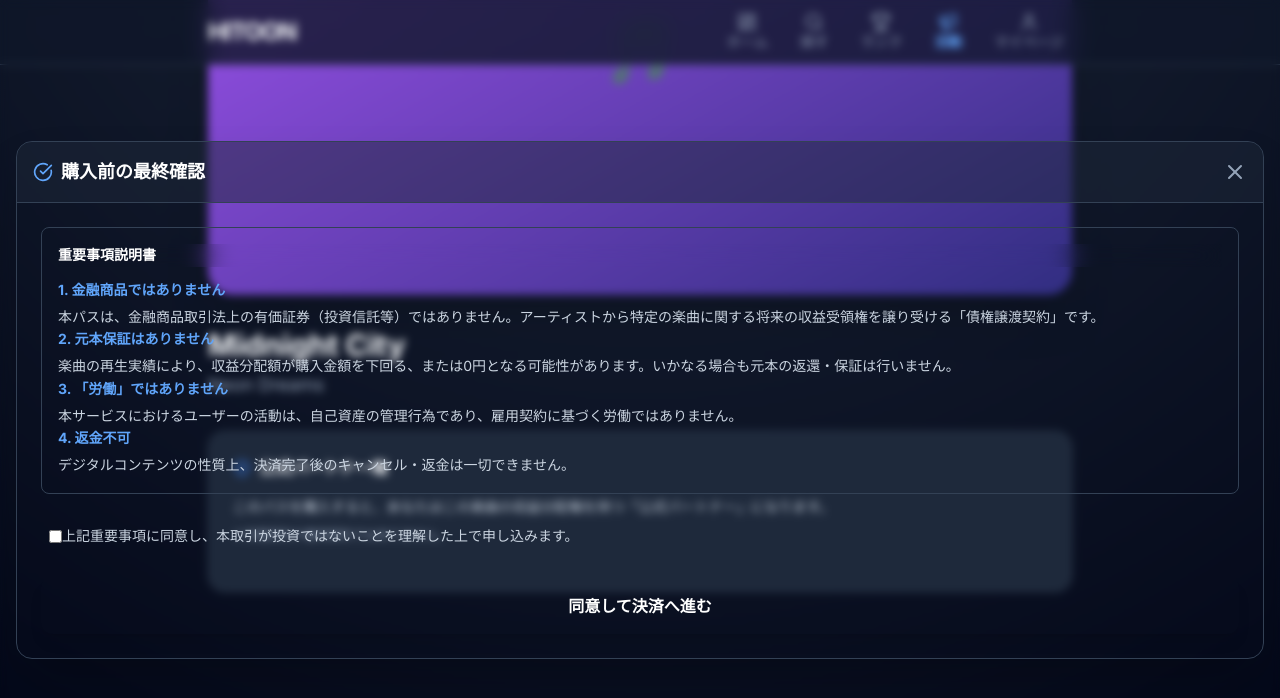
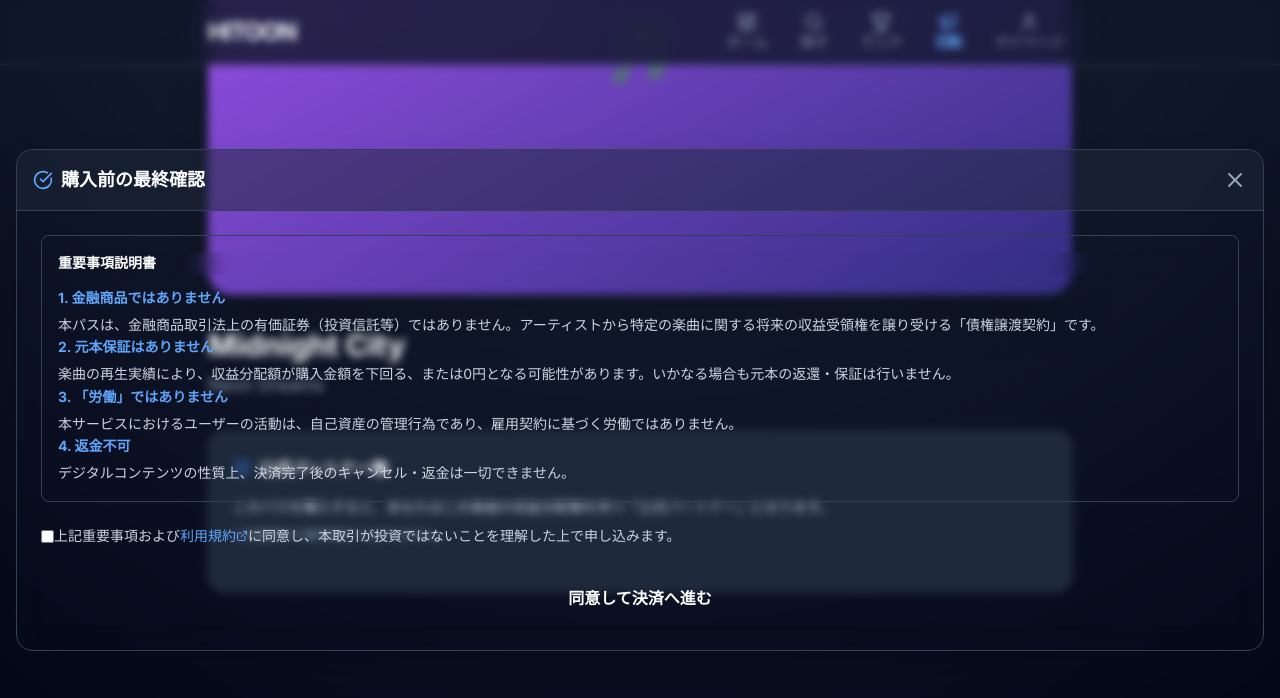
Before and after one commit to kide0618-code/hitoon-web, a Next.js app: page /songs/1 in a window 1280 px wide. Both pictures are taken after a click on the button "公式パートナーパスを購入 (¥1,000)". Shown: the part 307-1005 px from the top of the page. Built offline with nearby package versions, Linux system fonts and the light colour scheme.

Commit message:
利用規約へのリンクを追加

```diff
--- a/components/PurchaseAgreement.tsx
+++ b/components/PurchaseAgreement.tsx
@@ -1,21 +1,18 @@
 "use client";
 
 import { useState } from "react";
-import { Wallet, X, CheckCircle } from "lucide-react";
+import Link from "next/link"; // 👈 これを追加
+import { Wallet, X, CheckCircle, ExternalLink } from "lucide-react";
 
 export default function PurchaseAgreement() {
-  // モーダルを開いているかどうかの状態
   const [isOpen, setIsOpen] = useState(false);
-  // 同意チェックの状態
   const [isAgreed, setIsAgreed] = useState(false);
 
   const handlePurchase = async () => {
-    // 決済処理（デモ）
     alert("Stripe決済画面へ遷移します（機能実装待ち）");
-    setIsOpen(false); // 処理後に閉じる
+    setIsOpen(false);
   };
 
-  // ▼ 初期状態：ただの購入ボタンを表示
   if (!isOpen) {
     return (
       <button
@@ -27,19 +24,15 @@ export default function PurchaseAgreement() {
     );
   }
 
-  // ▼ ボタンが押されたら：画面全体を覆うモーダルを表示
   return (
     <div className="fixed inset-0 z-50 flex items-center justify-center p-4">
-      {/* 背景の黒いフィルター（クリックで閉じる） */}
       <div
         className="absolute inset-0 bg-black/80 backdrop-blur-sm transition-opacity"
         onClick={() => setIsOpen(false)}
       ></div>
 
-      {/* モーダル本体 */}
       <div className="relative w-full max-w-md bg-slate-900 rounded-2xl shadow-2xl border border-slate-700 overflow-hidden animate-in fade-in zoom-in duration-200">
 
-        {/* ヘッダー */}
         <div className="flex items-center justify-between p-4 border-b border-slate-700 bg-slate-800/50">
           <h3 className="text-lg font-bold text-white flex items-center gap-2">
             <CheckCircle size={20} className="text-blue-400"/> 購入前の最終確認
@@ -53,7 +46,6 @@ export default function PurchaseAgreement() {
         </div>
 
         <div className="p-6">
-          {/* 規約スクロールエリア */}
           <div className="h-48 overflow-y-scroll bg-black/30 p-4 rounded-lg border border-slate-700 text-sm text-slate-300 mb-6 leading-relaxed shadow-inner">
             <h4 className="font-bold text-white mb-3 sticky top-0 bg-slate-900/0 backdrop-blur-md">
               重要事項説明書
@@ -79,25 +71,32 @@ export default function PurchaseAgreement() {
             </div>
           </div>
 
-          {/* チェックボックス */}
-          <div
-            className="flex items-start mb-6 group cursor-pointer p-2 rounded hover:bg-white/5 transition"
-            onClick={() => setIsAgreed(!isAgreed)}
-          >
+          {/* ▼ 修正箇所: ここにリンクを追加しました */}
+          <div className="flex items-start mb-6">
             <div className="flex items-center h-5 mt-1">
               <input
+                id="agreement-checkbox" // ラベルと紐づけるID
                 type="checkbox"
                 checked={isAgreed}
-                readOnly
+                onChange={() => setIsAgreed(!isAgreed)}
                 className="w-5 h-5 border-slate-600 rounded bg-slate-800 text-blue-600 focus:ring-offset-0 cursor-pointer"
               />
             </div>
-            <label className="ml-3 text-sm font-medium text-slate-300 group-hover:text-white cursor-pointer select-none">
-              上記重要事項に同意し、本取引が投資ではないことを理解した上で申し込みます。
+            <label htmlFor="agreement-checkbox" className="ml-3 text-sm font-medium text-slate-300 cursor-pointer select-none">
+              上記重要事項および
+              {/* ▼ リンクをクリックしてもチェックボックスが反応しないように stopPropagation を設定 */}
+              <Link
+                href="/terms"
+                target="_blank"
+                className="text-blue-400 hover:text-blue-300 hover:underline mx-1 inline-flex items-center gap-0.5"
+                onClick={(e) => e.stopPropagation()}
+              >
+                利用規約<ExternalLink size={12} />
+              </Link>
+              に同意し、本取引が投資ではないことを理解した上で申し込みます。
             </label>
           </div>
 
-          {/* 決済ボタン */}
           <button
             onClick={handlePurchase}
             disabled={!isAgreed}
```
